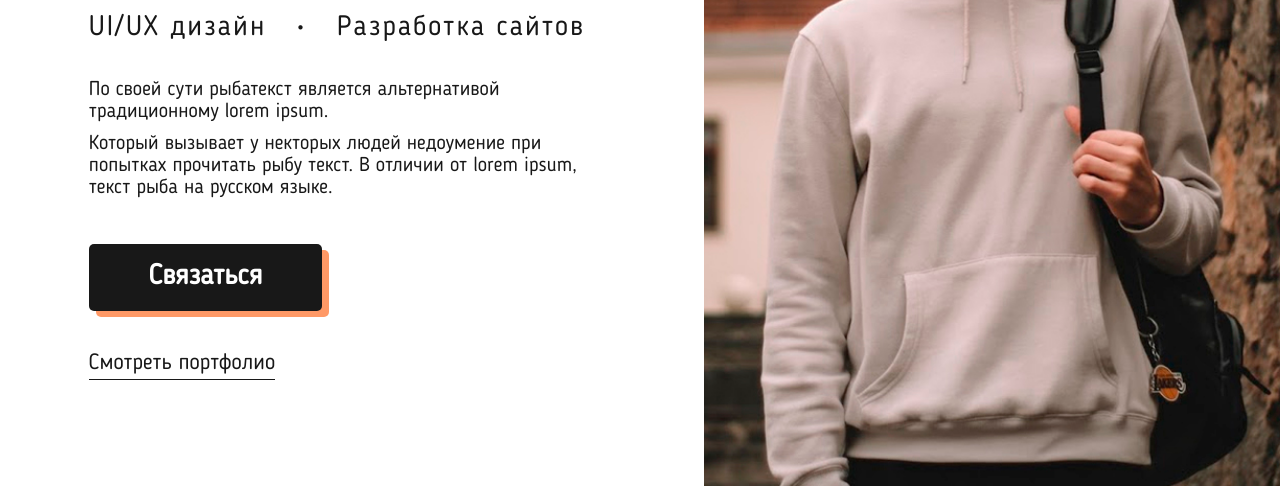
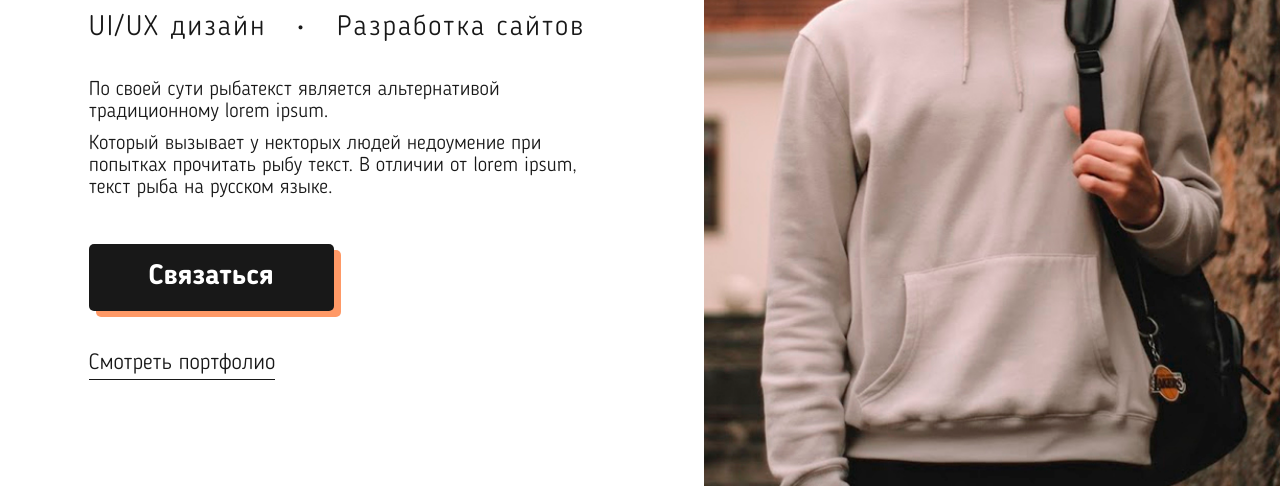
Before and after one commit to pavellenkevich/pavellenkevich.github.io, a plain HTML site: page index.html in a window 1280 px wide. Shown: the part 314-800 px from the top of the page. Drawn offline with Linux system fonts and the light colour scheme.

Commit message:
Add files via upload

```diff
--- a/contacts .css
+++ b/contacts .css
@@ -1,7 +1,19 @@
 @font-face {
-  font-family: "Blogger Sans";
-  src: url('../fonts/Blogger Sans.ttf')  format('truetype'),                /* Старые Safari, Android, iOS */    /* Древние Safari, iOS, Android */
+  font-family: 'Blogger Sans';
+  src: url('../fonts/Blogger Sans-Bold.ttf')  format('truetype');                /* Старые Safari, Android, iOS */    /* Древние Safari, iOS, Android */
+  font-weight: bold;
+  font-style: normal;
+}
+@font-face {
+  font-family: 'Blogger Sans';
+  src: url('../fonts/Blogger Sans.ttf')  format('truetype');                /* Старые Safari, Android, iOS */    /* Древние Safari, iOS, Android */
   font-weight: normal;
+  font-style: normal;
+}
+@font-face {
+  font-family: 'Blogger Sans';
+  src: url('../fonts/Blogger Sans-Light.ttf')  format('truetype');                /* Старые Safari, Android, iOS */    /* Древние Safari, iOS, Android */
+  font-weight: lighter;
   font-style: normal;
 }
 *{
@@ -57,19 +69,20 @@ h1{
 	letter-spacing: 5px;
 	line-height: 1;
 	margin-bottom: 35px;
+	font-weight: bold;
 }
 h1:hover{
 	text-shadow: -7px -5px 0px #ff9966;
 }
 h3{
 	font-size: 22px;
-	font-weight: 400;
+	font-weight: normal;
 	letter-spacing: 2px;
 	margin-bottom: 25px;
 }
 p{
 	font-size: 20px;
-	font-weight: 100;
+	font-weight: lighter;
 	margin-top: 10px;
 }
 p.last{margin-bottom: 45px;}
@@ -79,11 +92,11 @@ div.cont{
 }
 h4.name{
 	font-size: 28px;
-	font-weight: 400;
+	font-weight: normal;
 }
 h5.name{
 	font-size: 20px;
-	font-weight: 100;
+	font-weight: lighter;
 	margin-top: 3px;
 }
 a#portf{
--- a/style1.css
+++ b/style1.css
@@ -1,7 +1,19 @@
 @font-face {
-  font-family: "Blogger Sans";
-  src: url('../fonts/Blogger Sans.ttf')  format('truetype'),                /* Старые Safari, Android, iOS */    /* Древние Safari, iOS, Android */
+  font-family: 'Blogger Sans';
+  src: url('../fonts/Blogger Sans-Bold.ttf')  format('truetype');                /* Старые Safari, Android, iOS */    /* Древние Safari, iOS, Android */
+  font-weight: bold;
+  font-style: normal;
+}
+@font-face {
+  font-family: 'Blogger Sans';
+  src: url('../fonts/Blogger Sans.ttf')  format('truetype');                /* Старые Safari, Android, iOS */    /* Древние Safari, iOS, Android */
   font-weight: normal;
+  font-style: normal;
+}
+@font-face {
+  font-family: 'Blogger Sans';
+  src: url('../fonts/Blogger Sans-Light.ttf')  format('truetype');                /* Старые Safari, Android, iOS */    /* Древние Safari, iOS, Android */
+  font-weight: lighter;
   font-style: normal;
 }
 *{
@@ -62,13 +74,13 @@ div.type{
 h3{
 	font-size: 28px;
 	margin-right: 30px;
-	font-weight: 400;
+	font-weight: normal;
 	letter-spacing: 2px;
 }
 p{
 	//color: #d2d2d2;
 	font-size: 20px;
-	font-weight: 100;
+	font-weight: lighter;
 	margin-top: 10px;
 	font-family: "Blogger Sans";
 }
@@ -81,7 +93,7 @@ a#but{
 	background: #181818;
 	color: #fff;
 	font-size: 28px;
-	font-weight: 800;
+	font-weight: bold;
 	border: 0;
 	margin-bottom: 40px;
 	text-decoration: none;
```
